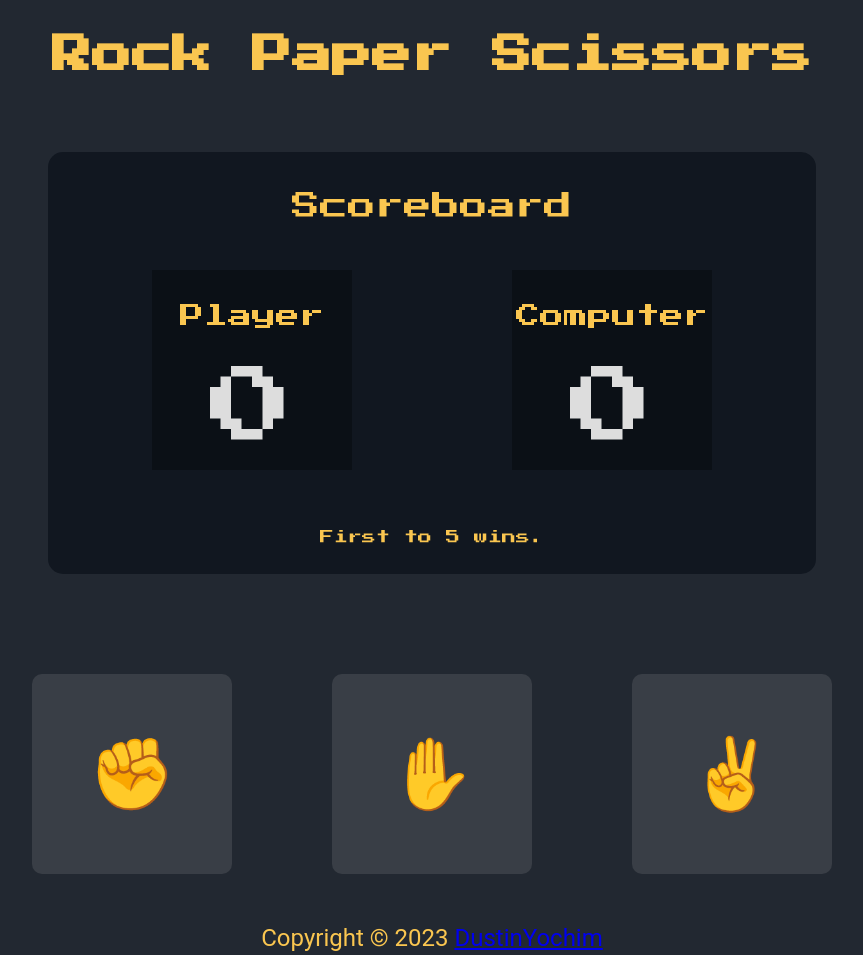
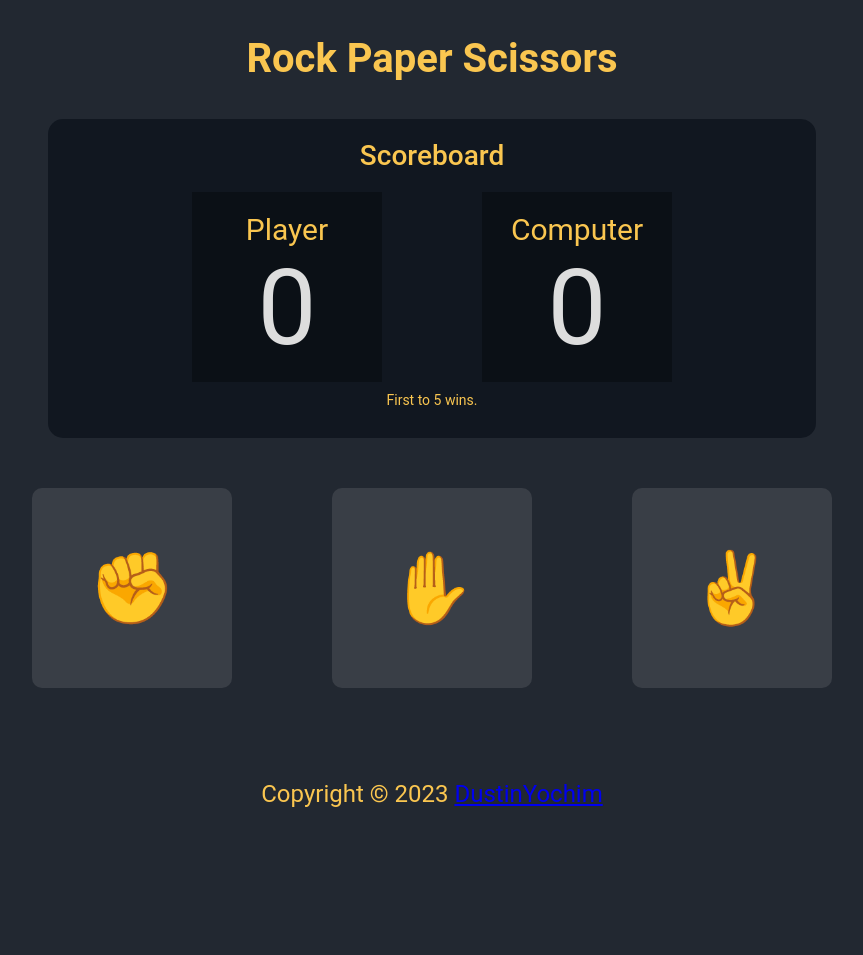
Before and after one commit to DustinYochim/odin-rps, a plain HTML site: page index.html in a window 1280 px wide. Shown: the whole page, without its empty margins (208-1071 px from the left). After the commit the page ends 816 px from the top, so only its background shows below. Drawn offline with Linux system fonts and the light colour scheme.

Commit message:
Fix font issue

```diff
--- a/css/styles.css
+++ b/css/styles.css
@@ -1,6 +1,7 @@
-@font-face {
-    font-family: 'Press Start 2P';
-    src: url(/fonts/PressStart2P-Regular.ttf);
+
+
+body * {
+    font-family: 'Roboto', sans-serif;
 }
 
 body {
@@ -14,7 +15,7 @@ body {
 
 header {
     font-size: 20px;
-    font-family: 'Press Start 2P', cursive;
+    font-weight: bold;
     color: #fac650;
     text-align: center;
     box-shadow: 20px;
@@ -33,15 +34,15 @@ header {
     background-color: #111720;
     width: 60vw;
     border-radius: 15px;
-    margin-top: 50px;
+    margin-top: 10px;
 }
 
 .scoreboard-title {
-    font-family: 'Press Start 2P', cursive, sans-serif;
     font-size: 28px;
+    font-weight: 500;
     color: #fac650;
     text-align: center;
-    padding-top: 40px;
+    padding-top: 20px;
     padding-bottom: 20px;
 }
 
@@ -49,16 +50,17 @@ header {
     display: flex;
     justify-content: center;
     gap: 100px;
+    border-radius: 15px;
 }
 
 .player,
 .computer {
     background-color: rgb(11, 14, 20, .8);
-    font-family: 'Press Start 2P', cursive, sans-serif;
-    margin: 30px;
-    height: 200px;
-    width: 200px;
-    font-size: 1.5em;
+    /* margin: 30px; */
+    height: 150px;
+    width: 150px;
+    padding: 20px;
+    font-size: 30px;
     display: flex;
     flex-direction: column;
     justify-content: space-around;
@@ -72,16 +74,15 @@ header {
 
 .player-text,
 .computer-text {
-    padding-top: 15px;
+    /* padding-top: 15px; */
     color: #fac650;
 }
 
 .message {
     font-size: 14px;
-    font-family: 'Press Start 2P', cursive, sans-serif;
     color: #fac650;
     text-align: center;
-    margin-top: 30px;
+    margin-top: 10px;
     margin-bottom: 30px;
 }
 
@@ -101,7 +102,7 @@ header {
     width: 200px;
     font-size: 70px;
     margin: 50px;
-    margin-top: 100px;
+    margin-top: 50px;
     padding: 50px;
     border: none;
     border-radius: 10px;
--- a/index.html
+++ b/index.html
@@ -9,7 +9,7 @@
 </head>
 <body>
     <header>
-        <h1>Rock Paper Scissors</h1>
+        <h1 class="page-title">Rock Paper Scissors</h1>
     </header>
     <main class="container">
         <div class="scoreboard">
```
